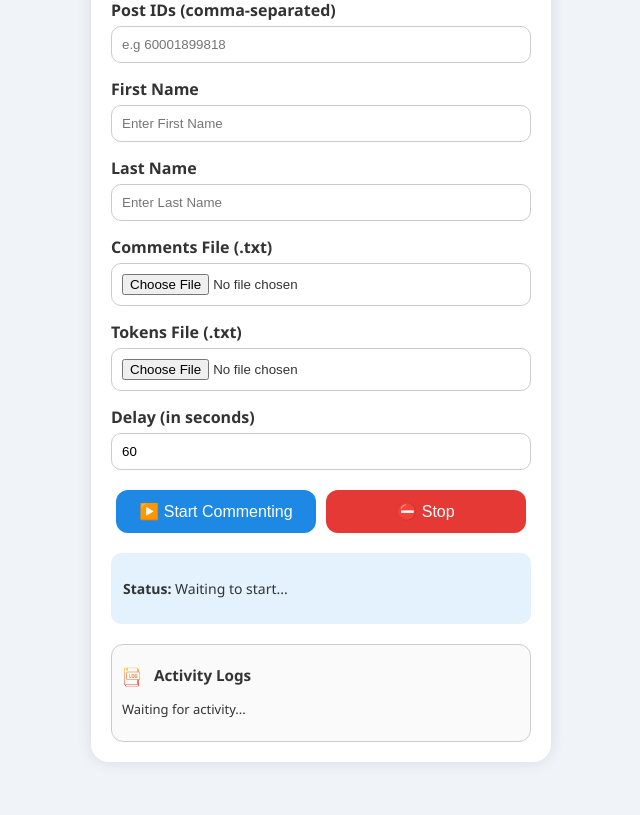
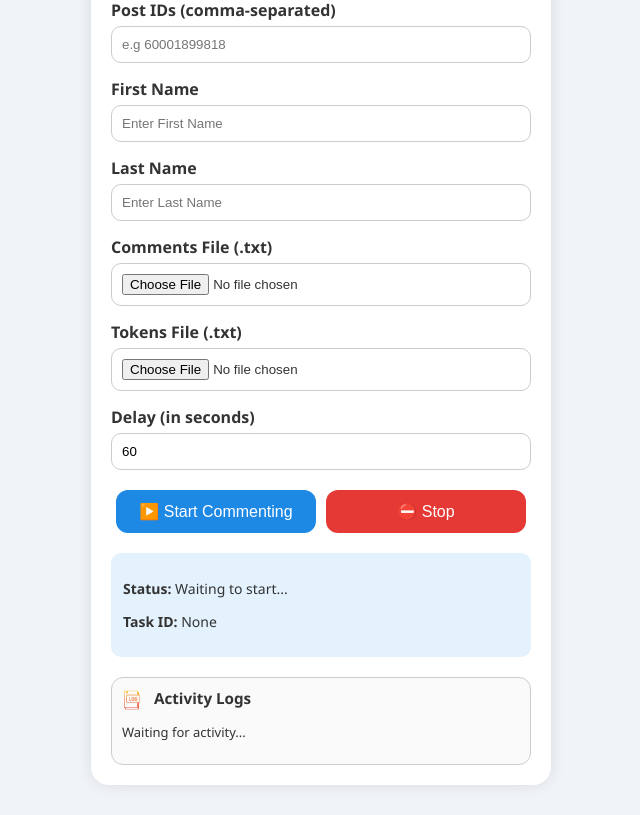
Before and after one commit to Rishab091772/New, a Flask app: page / in a window 1280 px wide. Shown: the part 166-981 px from the top of the page, without its empty margins (319-959 px from the left). Before the commit the page ends 928 px from the top, so only its background shows below. Run offline with Flask 2, Linux system fonts and the light colour scheme.

Commit message:
Update index.html

```diff
--- a/templates/index.html
+++ b/templates/index.html
@@ -28,22 +28,24 @@
       <input type="file" id="token_file" name="token_file" accept=".txt">
 
       <label for="delay">Delay (in seconds)</label>
-     <input type="number" id="delay" name="delay" value="60" min="60">
+      <input type="number" id="delay" name="delay" value="60" min="60">
+
       <div class="button-group">
-        <button type="button" class="start-btn" onclick="startCommenting()"> ▶️ Start Commenting</button>
-        <button type="button" class="stop-btn" onclick="stopCommenting()">⛔ Stop</button>
+        <button type="button" class="start-btn" onclick="startCommenting()">▶️ Start Commenting</button>
+        <button type="button" class="stop-btn" onclick="stopProcess()">⛔ Stop</button>
       </div>
     </form>
 
     <div class="status-section" id="status">
       <p><strong>Status:</strong> Waiting to start...</p>
+      <p><strong>Task ID:</strong> <span id="taskIdDisplay">None</span></p>
     </div>
 
     <div class="logs">
-      <h3><h3>
-  <img src="{{ url_for('static', filename='log.png') }}" alt="Log Icon" style="height: 20px; vertical-align: middle; margin-right: 8px;">
-  Activity Logs
-</h3></h3>
+      <h3>
+        <img src="{{ url_for('static', filename='log.png') }}" alt="Log Icon" style="height: 20px; vertical-align: middle; margin-right: 8px;">
+        Activity Logs
+      </h3>
       <div id="logContent">
         <p>Waiting for activity...</p>
       </div>
```
